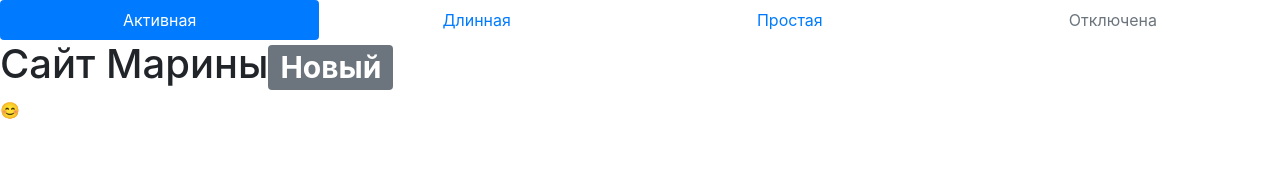
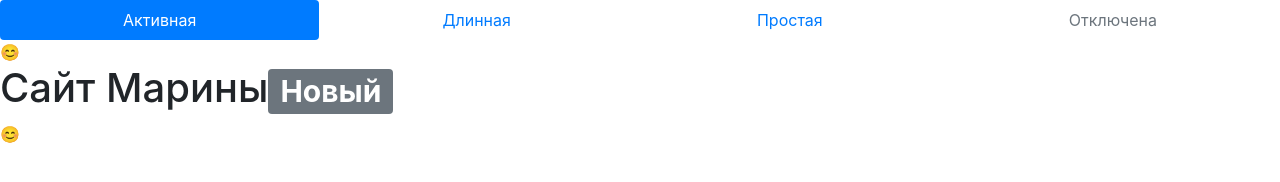
Before and after one commit to miledi-moda/miledi-moda.github.io, a plain HTML site: page index.html in a window 1280 px wide. Drawn offline with nearby package versions, Linux system fonts and the light colour scheme.

Commit message:
Update index.html
😊с обзаца

```diff
--- a/index.html
+++ b/index.html
@@ -13,7 +13,7 @@
   <a class="flex-sm-fill text-sm-center nav-link" href="#">Простая</a>
   <a class="flex-sm-fill text-sm-center nav-link disabled" href="#" tabindex="-1" aria-disabled="true">Отключена</a>
 </nav>
-	<h1>Сайт Марины<span class="badge badge-secondary">Новый</span></h1>😊
+	😊<h1>Сайт Марины<span class="badge badge-secondary">Новый</span></h1>😊
 
 	<!-- Optional JavaScript -->
     <!-- jQuery first, then Popper.js, then Bootstrap JS -->
```
